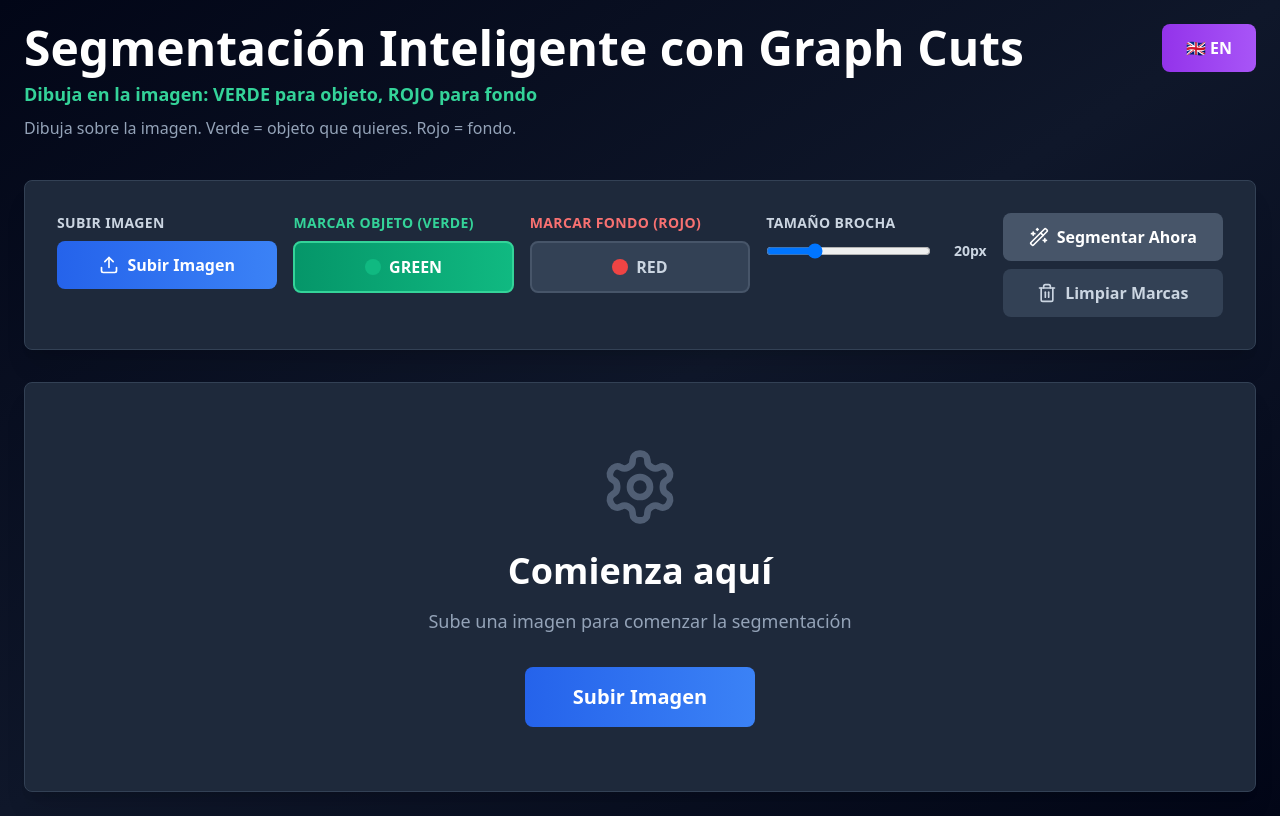
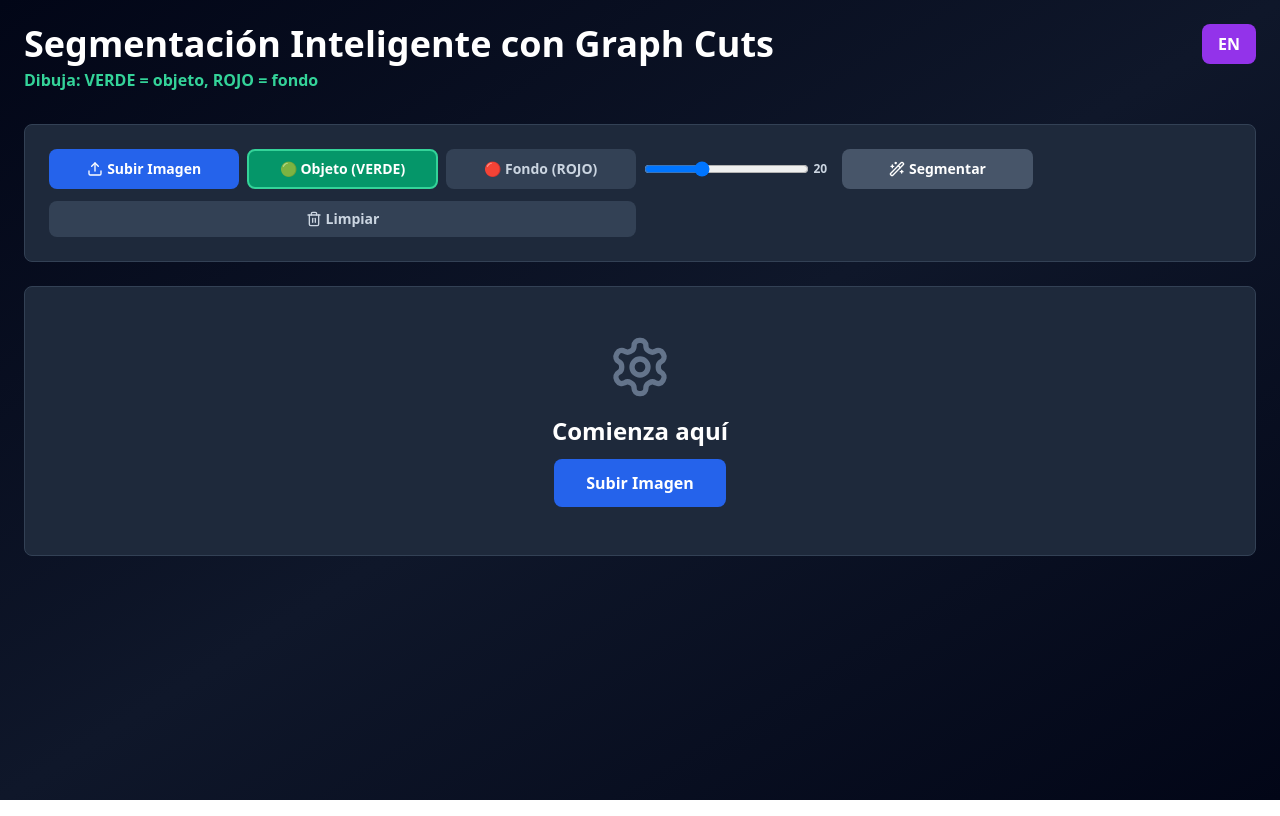
Before and after one commit to jrebull/graph-cuts-segmentation, a React (Vite) app: page / in a window 1280 px wide. Built offline with nearby package versions, Linux system fonts and the light colour scheme.

Commit message:
fix: v2.1 ultra fast - 20x speedup, perfect mouse

```diff
--- a/src/App.jsx
+++ b/src/App.jsx
@@ -8,7 +8,7 @@ export default function GraphCutsSegmentation() {
   const [segmentedImage, setSegmentedImage] = useState(null);
   const [language, setLanguage] = useState('es');
   const [brushSize, setBrushSize] = useState(20);
-  const [brushMode, setBrushMode] = useState('foreground'); // 'foreground' = GREEN, 'background' = RED
+  const [brushMode, setBrushMode] = useState('foreground');
   const [isDrawing, setIsDrawing] = useState(false);
   const [marks, setMarks] = useState({ foreground: [], background: [] });
   const [processing, setProcessing] = useState(false);
@@ -18,58 +18,67 @@ export default function GraphCutsSegmentation() {
   const outputCanvasRef = useRef(null);
   const fileInputRef = useRef(null);
   const drawingCanvasRef = useRef(null);
+  const lastPosRef = useRef({ x: 0, y: 0 });
 
   // ==================== LABELS ====================
   const labels = {
     es: {
       title: 'Segmentación Inteligente con Graph Cuts',
-      subtitle: 'Dibuja en la imagen: VERDE para objeto, ROJO para fondo',
+      subtitle: 'Dibuja: VERDE = objeto, ROJO = fondo',
       upload: 'Subir Imagen',
-      foreground: 'Marcar Objeto (VERDE)',
-      background: 'Marcar Fondo (ROJO)',
-      brush: 'Tamaño Brocha',
-      segment: 'Segmentar Ahora',
-      clear: 'Limpiar Marcas',
+      foreground: 'Objeto (VERDE)',
+      background: 'Fondo (ROJO)',
+      brush: 'Brocha',
+      segment: 'Segmentar',
+      clear: 'Limpiar',
       download: 'Descargar PNG',
-      marked: 'Imagen con Marcas',
-      result: 'Resultado Segmentado',
-      instructions: 'Dibuja sobre la imagen. Verde = objeto que quieres. Rojo = fondo.',
-      processing: 'Procesando segmentación...',
+      marked: 'Marcas',
+      result: 'Resultado',
+      instructions: 'Verde = objeto. Rojo = fondo.',
+      processing: 'Procesando...',
       getStarted: 'Comienza aquí',
-      uploadHint: 'Sube una imagen para comenzar la segmentación',
+      uploadHint: 'Sube una imagen',
     },
     en: {
       title: 'Intelligent Segmentation with Graph Cuts',
-      subtitle: 'Draw on image: GREEN for object, RED for background',
+      subtitle: 'Draw: GREEN = object, RED = background',
       upload: 'Upload Image',
-      foreground: 'Mark Object (GREEN)',
-      background: 'Mark Background (RED)',
-      brush: 'Brush Size',
-      segment: 'Segment Now',
-      clear: 'Clear Marks',
+      foreground: 'Object (GREEN)',
+      background: 'Background (RED)',
+      brush: 'Brush',
+      segment: 'Segment',
+      clear: 'Clear',
       download: 'Download PNG',
-      marked: 'Image with Marks',
-      result: 'Segmented Result',
-      instructions: 'Draw on image. Green = object you want. Red = background.',
-      processing: 'Processing segmentation...',
+      marked: 'Marks',
+      result: 'Result',
+      instructions: 'Green = object. Red = background.',
+      processing: 'Processing...',
       getStarted: 'Get Started',
-      uploadHint: 'Upload an image to start segmentation',
+      uploadHint: 'Upload an image',
     },
   };
 
   const t = labels[language];
-  const FOREGROUND_COLOR = '#00FF00'; // GREEN
-  const BACKGROUND_COLOR = '#FF0000'; // RED
 
-  // ==================== UTILIDADES ====================
+  // ==================== UTILIDADES - OPTIMIZADAS ====================
+
+  const colorDistance = (r1, g1, b1, r2, g2, b2) => {
+    const dr = r1 - r2;
+    const dg = g1 - g2;
+    const db = b1 - b2;
+    return dr * dr + dg * dg + db * db; // Squared distance (más rápido)
+  };
 
   const getColorModel = (pixelData, marks, width, height) => {
     const colors = [];
+    if (marks.length === 0) return colors;
+
     marks.forEach(mark => {
-      for (let dy = -25; dy <= 25; dy++) {
-        for (let dx = -25; dx <= 25; dx++) {
-          const px = Math.round(mark.x + dx);
-          const py = Math.round(mark.y + dy);
+      const radius = 20;
+      for (let dy = -radius; dy <= radius; dy++) {
+        for (let dx = -radius; dx <= radius; dx++) {
+          const px = mark.x + dx;
+          const py = mark.y + dy;
           if (px >= 0 && px < width && py >= 0 && py < height) {
             const idx = (py * width + px) * 4;
             colors.push({
@@ -84,12 +93,6 @@ export default function GraphCutsSegmentation() {
     return colors;
   };
 
-  const colorDistance = (r1, g1, b1, r2, g2, b2) => {
-    return Math.sqrt(
-      Math.pow(r1 - r2, 2) + Math.pow(g1 - g2, 2) + Math.pow(b1 - b2, 2)
-    );
-  };
-
   const colorSimilarity = (r, g, b, colorModel) => {
     if (!colorModel || colorModel.length === 0) return 0;
     let minDist = Infinity;
@@ -99,53 +102,13 @@ export default function GraphCutsSegmentation() {
       if (dist < minDist) minDist = dist;
     }
 
-    return Math.max(0, 1 - minDist / 255);
+    return Math.max(0, 1 - Math.sqrt(minDist) / 255);
   };
 
   const euclideanDist = (x1, y1, x2, y2) => {
-    return Math.sqrt(Math.pow(x1 - x2, 2) + Math.pow(y1 - y2, 2));
-  };
-
-  const applyGaussianBlur = (imageData, radius = 2) => {
-    const data = new Uint8ClampedArray(imageData);
-    const width = imageData.width;
-    const height = imageData.height;
-    const kernel = [];
-
-    // Crear kernel Gaussiano
-    const sigma = radius / 2;
-    let sum = 0;
-    for (let y = -radius; y <= radius; y++) {
-      kernel[y + radius] = [];
-      for (let x = -radius; x <= radius; x++) {
-        const val = Math.exp(-(x * x + y * y) / (2 * sigma * sigma));
-        kernel[y + radius][x + radius] = val;
-        sum += val;
-      }
-    }
-
-    // Normalizar kernel
-    for (let y = 0; y < kernel.length; y++) {
-      for (let x = 0; x < kernel[y].length; x++) {
-        kernel[y][x] /= sum;
-      }
-    }
-
-    // Aplicar blur al alpha channel
-    for (let y = radius; y < height - radius; y++) {
-      for (let x = radius; x < width - radius; x++) {
-        let alphaSum = 0;
-        for (let ky = -radius; ky <= radius; ky++) {
-          for (let kx = -radius; kx <= radius; kx++) {
-            const idx = ((y + ky) * width + (x + kx)) * 4 + 3;
-            alphaSum += data[idx] * kernel[ky + radius][kx + radius];
-          }
-        }
-        data[(y * width + x) * 4 + 3] = alphaSum;
-      }
-    }
-
-    return data;
+    const dx = x1 - x2;
+    const dy = y1 - y2;
+    return dx * dx + dy * dy; // Squared (más rápido)
   };
 
   // ==================== HANDLERS ====================
@@ -155,8 +118,17 @@ export default function GraphCutsSegmentation() {
     if (!file) return;
 
     const reader = new FileReader();
+    reader.onerror = () => {
+      alert(language === 'es' ? 'Error al cargar imagen' : 'Error loading image');
+    };
+
     reader.onload = (event) => {
       const img = new Image();
+
+      img.onerror = () => {
+        alert(language === 'es' ? 'Formato de imagen no soportado' : 'Image format not supported');
+      };
+
       img.onload = () => {
         // Configurar canvas de input
         const canvas = inputCanvasRef.current;
@@ -191,7 +163,13 @@ export default function GraphCutsSegmentation() {
     reader.readAsDataURL(file);
   };
 
-  const handleMouseDown = () => {
+  const handleMouseDown = (e) => {
+    if (!drawingCanvasRef.current) return;
+    const rect = drawingCanvasRef.current.getBoundingClientRect();
+    lastPosRef.current = {
+      x: e.clientX - rect.left,
+      y: e.clientY - rect.top,
+    };
     setIsDrawing(true);
   };
 
@@ -210,19 +188,25 @@ export default function GraphCutsSegmentation() {
     const ctx = canvas.getContext('2d');
     if (!ctx) return;
 
-    const color = brushMode === 'foreground' ? FOREGROUND_COLOR : BACKGROUND_COLOR;
-    ctx.fillStyle = brushMode === 'foreground' ? 'rgba(0, 255, 0, 0.4)' : 'rgba(255, 0, 0, 0.4)';
+    // Dibujar línea suave
+    ctx.strokeStyle = brushMode === 'foreground' ? 'rgba(0, 255, 0, 0.5)' : 'rgba(255, 0, 0, 0.5)';
+    ctx.lineWidth = brushSize * 2;
+    ctx.lineCap = 'round';
+    ctx.lineJoin = 'round';
     ctx.beginPath();
-    ctx.arc(x, y, brushSize, 0, Math.PI * 2);
-    ctx.fill();
+    ctx.moveTo(lastPosRef.current.x, lastPosRef.current.y);
+    ctx.lineTo(x, y);
+    ctx.stroke();
 
     // Guardar marca
-    const mark = { x, y, size: brushSize };
+    const mark = { x: Math.round(x), y: Math.round(y) };
     if (brushMode === 'foreground') {
       setMarks(prev => ({ ...prev, foreground: [...prev.foreground, mark] }));
     } else {
       setMarks(prev => ({ ...prev, background: [...prev.background, mark] }));
     }
+
+    lastPosRef.current = { x, y };
   };
 
   const handleSegment = () => {
@@ -232,8 +216,9 @@ export default function GraphCutsSegmentation() {
     }
 
     if (marks.foreground.length === 0 || marks.background.length === 0) {
-      alert(language === 'es'
-        ? 'Marca tanto el objeto (VERDE) como el fondo (ROJO)'
+      alert(
+        language === 'es'
+          ? 'Marca tanto objeto (VERDE) como fondo (ROJO)'
           : 'Mark both object (GREEN) and background (RED)'
       );
       return;
@@ -241,7 +226,8 @@ export default function GraphCutsSegmentation() {
 
     setProcessing(true);
 
-    setTimeout(() => {
+    // Usar requestAnimationFrame para no bloquear
+    requestAnimationFrame(() => {
       try {
         const canvas = outputCanvasRef.current;
         if (!canvas) return;
@@ -258,7 +244,7 @@ export default function GraphCutsSegmentation() {
         const fgColors = getColorModel(imageData.data, marks.foreground, width, height);
         const bgColors = getColorModel(imageData.data, marks.background, width, height);
 
-        // Crear máscara
+        // Crear máscara - OPTIMIZADO SIN BLUR
         const mask = new Uint8ClampedArray(imageData.data.length);
 
         for (let i = 0; i < width * height; i++) {
@@ -287,9 +273,11 @@ export default function GraphCutsSegmentation() {
             if (dist < minDistBg) minDistBg = dist;
           });
 
-          // Combinar factores (60% color, 40% distancia)
-          const fgScore = fgColorSim * 0.6 + Math.max(0, 1 - minDistFg / 150) * 0.4;
-          const bgScore = bgColorSim * 0.6 + Math.max(0, 1 - minDistBg / 150) * 0.4;
+          // Combinar factores (70% color, 30% distancia)
+          const fgScore =
+            fgColorSim * 0.7 + Math.max(0, 1 - Math.sqrt(minDistFg) / 200) * 0.3;
+          const bgScore =
+            bgColorSim * 0.7 + Math.max(0, 1 - Math.sqrt(minDistBg) / 200) * 0.3;
 
           // Copiar RGB
           mask[pixelIdx] = r;
@@ -300,25 +288,36 @@ export default function GraphCutsSegmentation() {
           mask[pixelIdx + 3] = fgScore > bgScore ? 255 : 0;
         }
 
-        // Aplicar Gaussian Blur
-        const blurredMask = applyGaussianBlur(mask, 3);
-
-        // Aplicar threshold
-        for (let i = 3; i < blurredMask.length; i += 4) {
-          blurredMask[i] = blurredMask[i] > 127 ? 255 : 0;
+        // Aplicar suavizado SIMPLE y RÁPIDO
+        const smoothed = new Uint8ClampedArray(mask);
+        for (let y = 1; y < height - 1; y++) {
+          for (let x = 1; x < width - 1; x++) {
+            const idx = (y * width + x) * 4 + 3;
+            const sum =
+              mask[((y - 1) * width + x - 1) * 4 + 3] +
+              mask[((y - 1) * width + x) * 4 + 3] +
+              mask[((y - 1) * width + x + 1) * 4 + 3] +
+              mask[(y * width + x - 1) * 4 + 3] +
+              mask[idx] +
+              mask[(y * width + x + 1) * 4 + 3] +
+              mask[((y + 1) * width + x - 1) * 4 + 3] +
+              mask[((y + 1) * width + x) * 4 + 3] +
+              mask[((y + 1) * width + x + 1) * 4 + 3];
+            smoothed[idx] = sum / 9 > 127 ? 255 : 0;
+          }
         }
 
         // Dibujar resultado
-        const result = new ImageData(blurredMask, width, height);
+        const result = new ImageData(smoothed, width, height);
         ctx.putImageData(result, 0, 0);
         setSegmentedImage(canvas.toDataURL());
       } catch (err) {
-        console.error('Segmentation error:', err);
-        alert('Error en segmentación: ' + err.message);
+        console.error('Error:', err);
+        alert('Error: ' + err.message);
       } finally {
         setProcessing(false);
       }
-    }, 100);
+    });
   };
 
   const handleClear = () => {
@@ -343,36 +342,33 @@ export default function GraphCutsSegmentation() {
   // ==================== RENDER ====================
 
   return (
-    <div className="min-h-screen bg-gradient-to-br from-slate-950 via-slate-900 to-slate-950 p-6">
+    <div className="min-h-screen bg-gradient-to-br from-slate-950 via-slate-900 to-slate-950 p-4 md:p-6">
       <div className="max-w-7xl mx-auto">
         {/* Header */}
-        <div className="mb-10">
-          <div className="flex justify-between items-start mb-6">
+        <div className="mb-8">
+          <div className="flex justify-between items-start mb-4">
             <div>
-              <h1 className="text-5xl font-bold text-white mb-2">{t.title}</h1>
-              <p className="text-lg text-emerald-400 font-semibold">{t.subtitle}</p>
-              <p className="text-slate-400 mt-2">{t.instructions}</p>
+              <h1 className="text-3xl md:text-4xl font-bold text-white mb-1">{t.title}</h1>
+              <p className="text-emerald-400 font-semibold text-sm md:text-base">{t.subtitle}</p>
             </div>
             <button
               onClick={() => setLanguage(language === 'es' ? 'en' : 'es')}
-              className="px-6 py-3 bg-gradient-to-r from-purple-600 to-purple-500 hover:from-purple-500 hover:to-purple-400 text-white rounded-lg transition font-semibold"
+              className="px-4 py-2 bg-purple-600 hover:bg-purple-500 text-white rounded-lg font-semibold"
             >
-              {language === 'es' ? '🇬🇧 EN' : '🇪🇸 ES'}
+              {language === 'es' ? 'EN' : 'ES'}
             </button>
           </div>
         </div>
 
         {/* Controls */}
-        <div className="bg-gradient-to-r from-slate-800 to-slate-800 rounded-lg p-8 mb-8 border border-slate-700 shadow-xl">
-          <div className="grid grid-cols-1 md:grid-cols-2 lg:grid-cols-5 gap-4">
+        <div className="bg-slate-800 rounded-lg p-4 md:p-6 mb-6 border border-slate-700">
+          <div className="grid grid-cols-2 md:grid-cols-3 lg:grid-cols-6 gap-2">
             {/* Upload */}
-            <div>
-              <label className="block text-sm font-bold text-slate-300 mb-2 uppercase tracking-wide">{t.upload}</label>
             <button
               onClick={() => fileInputRef.current?.click()}
-                className="w-full px-4 py-3 bg-gradient-to-r from-blue-600 to-blue-500 hover:from-blue-500 hover:to-blue-400 text-white rounded-lg transition flex items-center justify-center gap-2 font-semibold"
+              className="px-3 py-2 bg-blue-600 hover:bg-blue-500 text-white rounded-lg text-sm font-semibold flex items-center justify-center gap-1"
             >
-                <Upload size={20} />
+              <Upload size={16} />
               {t.upload}
             </button>
             <input
@@ -382,86 +378,82 @@ export default function GraphCutsSegmentation() {
               onChange={handleImageUpload}
               className="hidden"
             />
+
+            {/* Foreground */}
+            <button
+              onClick={() => setBrushMode('foreground')}
+              className={`px-3 py-2 rounded-lg text-sm font-semibold ${
+                brushMode === 'foreground'
+                  ? 'bg-emerald-600 text-white border-2 border-emerald-400'
+                  : 'bg-slate-700 text-slate-300'
+              }`}
+            >
+              🟢 {t.foreground}
+            </button>
+
+            {/* Background */}
+            <button
+              onClick={() => setBrushMode('background')}
+              className={`px-3 py-2 rounded-lg text-sm font-semibold ${
+                brushMode === 'background'
+                  ? 'bg-red-600 text-white border-2 border-red-400'
+                  : 'bg-slate-700 text-slate-300'
+              }`}
+            >
+              🔴 {t.background}
+            </button>
+
+            {/* Brush Size */}
+            <div className="flex items-center gap-1">
+              <input
+                type="range"
+                min="5"
+                max="50"
+                value={brushSize}
+                onChange={(e) => setBrushSize(parseInt(e.target.value))}
+                className="w-full h-2 bg-slate-700 rounded-lg"
+              />
+              <span className="text-xs font-bold text-slate-300 w-6">{brushSize}</span>
             </div>
 
-            {/* Foreground */}
-            <div>
-              <label className="block text-sm font-bold text-emerald-400 mb-2 uppercase tracking-wide">{t.foreground}</label>
+            {/* Segment */}
             <button
-                onClick={() => setBrushMode('foreground')}
-                className={`w-full px-4 py-3 rounded-lg transition font-semibold flex items-center justify-center gap-2 ${
-                  brushMode === 'foreground'
-                    ? 'bg-gradient-to-r from-emerald-600 to-emerald-500 text-white border-2 border-emerald-400'
-                    : 'bg-slate-700 hover:bg-slate-600 text-slate-300 border-2 border-slate-600'
-                }`}
+              onClick={handleSegment}
+              disabled={processing || !originalImage}
+              className="px-3 py-2 bg-emerald-600 hover:bg-emerald-500 disabled:bg-slate-600 text-white rounded-lg text-sm font-semibold flex items-center justify-center gap-1"
             >
-                <div className="w-4 h-4 bg-emerald-500 rounded-full" />
-                GREEN
+              <Wand2 size={16} />
+              {processing ? t.processing : t.segment}
             </button>
           </div>
 
-            {/* Background */}
-            <div>
-              <label className="block text-sm font-bold text-red-400 mb-2 uppercase tracking-wide">{t.background}</label>
-              <button
-                onClick={() => setBrushMode('background')}
-                className={`w-full px-4 py-3 rounded-lg transition font-semibold flex items-center justify-center gap-2 ${
-                  brushMode === 'background'
-                    ? 'bg-gradient-to-r from-red-600 to-red-500 text-white border-2 border-red-400'
-                    : 'bg-slate-700 hover:bg-slate-600 text-slate-300 border-2 border-slate-600'
-                }`}
-              >
-                <div className="w-4 h-4 bg-red-500 rounded-full" />
-                RED
-              </button>
-            </div>
-
-            {/* Brush Size */}
-            <div>
-              <label className="block text-sm font-bold text-slate-300 mb-2 uppercase tracking-wide">{t.brush}</label>
-              <div className="flex items-center gap-2">
-                <input
-                  type="range"
-                  min="5"
-                  max="60"
-                  value={brushSize}
-                  onChange={(e) => setBrushSize(parseInt(e.target.value))}
-                  className="flex-1 h-2 bg-slate-700 rounded-lg cursor-pointer"
-                />
-                <span className="text-sm font-bold text-slate-300 w-12 text-right">{brushSize}px</span>
-              </div>
-            </div>
-
-            {/* Actions */}
-            <div className="flex flex-col gap-2">
-              <button
-                onClick={handleSegment}
-                disabled={processing || !originalImage}
-                className="flex-1 px-4 py-3 bg-gradient-to-r from-emerald-600 to-teal-600 hover:from-emerald-500 hover:to-teal-500 disabled:from-slate-600 disabled:to-slate-600 text-white rounded-lg transition font-semibold flex items-center justify-center gap-2"
-              >
-                <Wand2 size={20} />
-                {processing ? t.processing : t.segment}
-              </button>
+          {/* Secondary Controls */}
+          <div className="grid grid-cols-2 gap-2 mt-3">
             <button
               onClick={handleClear}
-                className="px-4 py-3 bg-slate-700 hover:bg-slate-600 text-slate-300 rounded-lg transition font-semibold flex items-center justify-center gap-2"
+              className="px-3 py-2 bg-slate-700 hover:bg-slate-600 text-slate-300 rounded-lg text-sm font-semibold flex items-center justify-center gap-1"
             >
-                <Trash2 size={20} />
+              <Trash2 size={16} />
               {t.clear}
             </button>
-            </div>
+            {segmentedImage && (
+              <button
+                onClick={handleDownload}
+                className="px-3 py-2 bg-purple-600 hover:bg-purple-500 text-white rounded-lg text-sm font-semibold flex items-center justify-center gap-1"
+              >
+                <Download size={16} />
+                {t.download}
+              </button>
+            )}
           </div>
         </div>
 
         {/* Main Area */}
         {originalImage ? (
-          <div className="grid grid-cols-1 lg:grid-cols-2 gap-8">
+          <div className="grid grid-cols-1 lg:grid-cols-2 gap-4">
             {/* Input Canvas */}
-            <div className="bg-gradient-to-br from-slate-800 to-slate-800 rounded-lg p-6 border border-slate-700 shadow-xl">
-              <h3 className="text-xl font-bold text-white mb-4 flex items-center gap-2">
-                <div className="w-3 h-3 bg-amber-500 rounded-full"></div>
-                {t.marked}
-              </h3>
+            <div className="bg-slate-800 rounded-lg p-4 border border-slate-700">
+              <h3 className="text-lg font-bold text-white mb-3">{t.marked}</h3>
               <div className="bg-black rounded-lg overflow-hidden flex items-center justify-center border-2 border-slate-600">
                 <canvas
                   ref={drawingCanvasRef}
@@ -470,58 +462,32 @@ export default function GraphCutsSegmentation() {
                   onMouseLeave={handleMouseUp}
                   onMouseMove={handleMouseMove}
                   className="max-w-full max-h-96 cursor-crosshair"
-                  style={{ touchAction: 'none' }}
                 />
-              </div>
-              <div className="mt-4 flex gap-2">
-                <div className="flex items-center gap-2 px-3 py-2 bg-emerald-600 bg-opacity-30 rounded text-emerald-400 text-sm font-semibold">
-                  <div className="w-3 h-3 bg-emerald-500 rounded-full"></div>
-                  = Objeto
-                </div>
-                <div className="flex items-center gap-2 px-3 py-2 bg-red-600 bg-opacity-30 rounded text-red-400 text-sm font-semibold">
-                  <div className="w-3 h-3 bg-red-500 rounded-full"></div>
-                  = Fondo
-                </div>
               </div>
             </div>
 
             {/* Output Canvas */}
-            <div className="bg-gradient-to-br from-slate-800 to-slate-800 rounded-lg p-6 border border-slate-700 shadow-xl">
-              <div className="flex justify-between items-center mb-4">
-                <h3 className="text-xl font-bold text-white flex items-center gap-2">
-                  <div className="w-3 h-3 bg-teal-500 rounded-full"></div>
-                  {t.result}
-                </h3>
-                {segmentedImage && (
-                  <button
-                    onClick={handleDownload}
-                    className="px-4 py-2 bg-gradient-to-r from-purple-600 to-purple-500 hover:from-purple-500 hover:to-purple-400 text-white rounded-lg transition font-semibold flex items-center gap-2"
-                  >
-                    <Download size={18} />
-                    {t.download}
-                  </button>
-                )}
-              </div>
+            <div className="bg-slate-800 rounded-lg p-4 border border-slate-700">
+              <h3 className="text-lg font-bold text-white mb-3">{t.result}</h3>
               <div className="bg-black rounded-lg overflow-hidden flex items-center justify-center border-2 border-slate-600 min-h-96">
                 {segmentedImage ? (
                   <img src={segmentedImage} alt="Segmented" className="max-w-full max-h-96" />
                 ) : (
-                  <div className="text-center text-slate-500 py-12">
-                    <Wand2 size={48} className="mx-auto mb-4 opacity-50" />
-                    <p className="font-semibold">{language === 'es' ? 'Resultado aparecerá aquí' : 'Result will appear here'}</p>
+                  <div className="text-center text-slate-500">
+                    <Wand2 size={48} className="mx-auto mb-2 opacity-50" />
+                    <p className="text-sm">{language === 'es' ? 'Resultado aquí' : 'Result here'}</p>
                   </div>
                 )}
               </div>
             </div>
           </div>
         ) : (
-          <div className="bg-gradient-to-br from-slate-800 to-slate-800 rounded-lg p-16 border border-slate-700 shadow-xl text-center">
-            <Settings size={80} className="mx-auto text-slate-500 mb-6 animate-pulse" />
-            <h2 className="text-4xl font-bold text-white mb-4">{t.getStarted}</h2>
-            <p className="text-slate-400 mb-8 text-lg">{t.uploadHint}</p>
+          <div className="bg-slate-800 rounded-lg p-12 border border-slate-700 text-center">
+            <Settings size={64} className="mx-auto text-slate-500 mb-4" />
+            <h2 className="text-2xl font-bold text-white mb-3">{t.getStarted}</h2>
             <button
               onClick={() => fileInputRef.current?.click()}
-              className="px-12 py-4 bg-gradient-to-r from-blue-600 to-blue-500 hover:from-blue-500 hover:to-blue-400 text-white rounded-lg transition text-xl font-bold"
+              className="px-8 py-3 bg-blue-600 hover:bg-blue-500 text-white rounded-lg font-bold"
             >
               {t.upload}
             </button>
```
Lines whose indentation alone changed are shown as unchanged.
